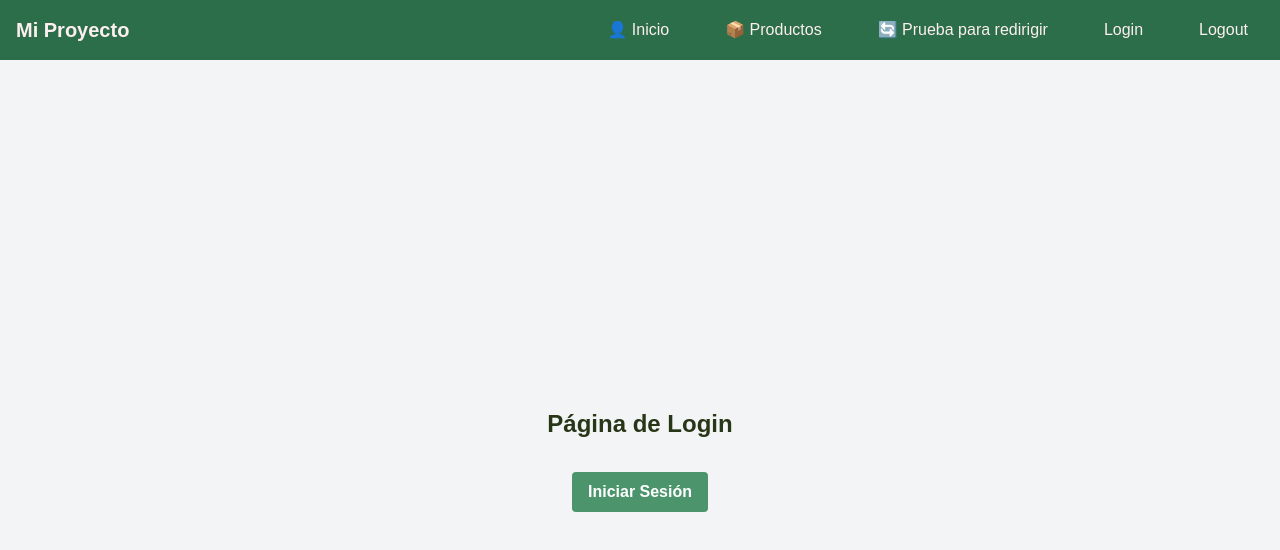
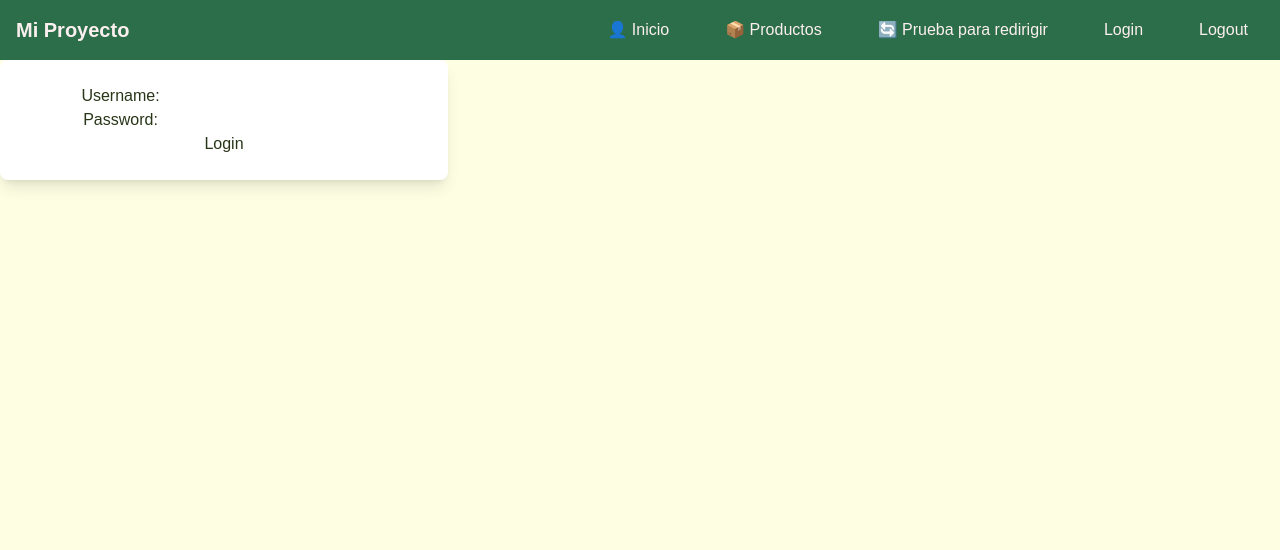
Before and after one commit to ign-mendezs/mi-proyecto-react, a Next.js app: page /login in a window 1280 px wide. Shown: the top 550 px of the page. Built offline with nearby package versions, Linux system fonts and the light colour scheme.

Commit message:
add logic jwt v1

```diff
--- /dev/null
+++ b/src/components/login.jsx
@@ -0,0 +1,45 @@
+import React, { useState } from 'react';
+
+const Login = () => {
+  const [username, setUsername] = useState('');
+  const [password, setPassword] = useState('');
+
+  const handleLogin = (e) => {
+    e.preventDefault(); // Prevent default form submission
+    console.log({
+      username: username,
+      password: password,
+    });
+
+    // Here you would typically add your login logic, such as:
+    // - Sending a request to your backend API
+    // - Handling authentication responses
+    // - Redirecting the user upon successful login
+  };
+
+  return (
+    <div className="card item-center text-center">
+      <form onSubmit={handleLogin}> {/* Add onSubmit handler to the form */}
+        <label>Username:</label>
+        <input
+          type="text"
+          value={username} // Add value prop to input
+          onChange={(e) => setUsername(e.target.value)}
+          required // Add required prop for validation
+        />
+        <br />
+        <label>Password:</label>
+        <input
+          type="password"
+          value={password} // Add value prop to input
+          onChange={(e) => setPassword(e.target.value)}
+          required // Add required prop for validation
+        />
+        <br />
+        <button type="submit">Login</button> {/* Change button type to submit */}
+      </form>
+    </div>
+  );
+};
+
+export default Login;
--- /dev/null
+++ b/src/components/login/ProtectedRoute.js
@@ -0,0 +1,20 @@
+// Este componente protege las rutas que requieren autenticación
+
+import { useRouter } from 'next/router';
+import { useEffect } from 'react';
+import AuthService from '../services/authService';
+
+const ProtectedRoute = ({ children }) => {
+  const router = useRouter();
+
+  useEffect(() => {
+    const user = AuthService.getCurrentUser();
+    if (!user) {
+      router.push('/login');
+    }
+  }, [router]);
+
+  return AuthService.getCurrentUser() ? children : null;
+};
+
+export default ProtectedRoute;
--- a/src/pages/login.js
+++ b/src/pages/login.js
@@ -1,14 +1,12 @@
-export default function Login() {
-    const handleLogin = () => {
-        document.cookie = "sessionToken=abc123; path=/"; // Crear la cookie de sesión
-        alert("Sesión iniciada. Revisa las cookies en DevTools.");
-        window.location.href = "/productos"; // Redirigir a productos
-    };
+import React from 'react';
+import Login from '../components/login';
 
-    return (
-        <div className="min-h-screen flex flex-col items-center justify-center bg-gray-100 p-6">
-            <h1 className="text-2xl font-bold mb-6 text-center">Página de Login</h1>
-            <button className="btn btn-green" onClick={handleLogin}>Iniciar Sesión</button>
-        </div>
-    );
+function LoginPage() {
+  return (
+    <React.StrictMode>
+      <Login />
+    </React.StrictMode>
+  );
 }
+
+export default LoginPage;
--- /dev/null
+++ b/src/services/authService.js
@@ -0,0 +1,25 @@
+//Aqui se puede implementar la logica de autenticacion, como registrar, iniciar sesion, cerrar sesion, y para gestionar el token
+
+import api from '../utils/api';
+
+const AuthService = {
+  login: async (credentials) => {
+    const response = await api.post('/login', credentials);
+    if (response.data.token) {
+      localStorage.setItem('token', response.data.token);
+    }
+    return response.data;
+  },
+  register: async (userData) => {
+    const response = await api.post('/register', userData);
+    return response.data;
+  },
+  logout: () => {
+    localStorage.removeItem('token');
+  },
+  getCurrentUser: () => {
+    return localStorage.getItem('token');
+  },
+};
+
+export default AuthService;
```
Also changed, not shown: src/utils/api.js (added, +22 -0 lines), src/components/login/LoginForm.js (added), src/components/login/RegisterForm.js (added), src/pages/login.txt (added), 1 other file (tests, documents, lock files or other folders).
